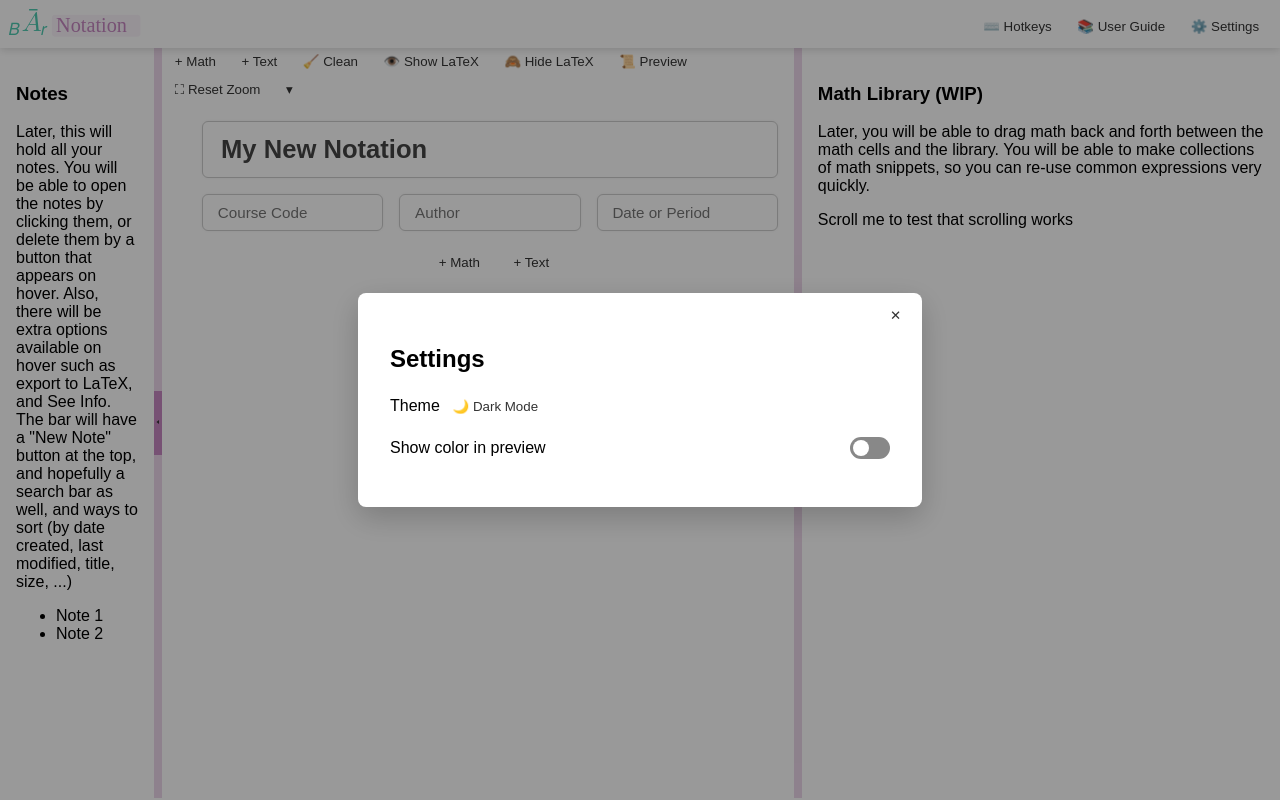
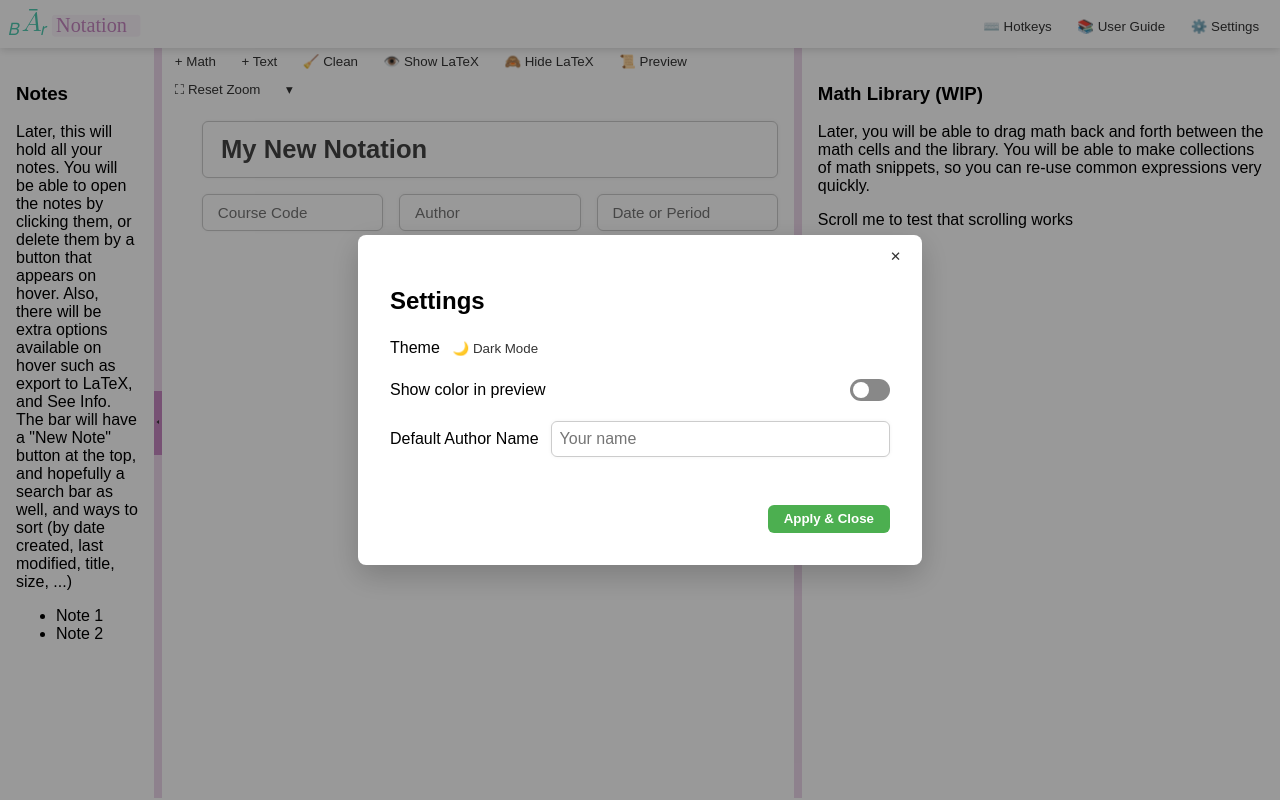
Before and after one commit to Kayyleigh/BarNotation, a React (Vite) app: page / in a window 1280 px wide. Both pictures are taken after a click on the button "⚙️ Settings". Built offline with nearby package versions, Linux system fonts and the light colour scheme; a web font is replaced by a local one.

Commit message:
name setting, auto-fill note author

```diff
--- a/src/components/editor/EditorPane.tsx
+++ b/src/components/editor/EditorPane.tsx
@@ -53,12 +53,22 @@ const EditorPane: React.FC<{ noteId: string | null; style?: React.CSSProperties
   // ---- Cell logic ----
   const [cells, setCells] = useState<CellData[]>([]);
 
-  const [metadata, setMetadata] = useState<NoteMetadata>({
+  // const [metadata, setMetadata] = useState<NoteMetadata>({
+  //   title: "My New Notation",
+  //   // courseCode: "",
+  //   // author: "",
+  //   // dateOrPeriod: ""
+  // });
+
+  const getInitialAuthor = () => {
+    const stored = localStorage.getItem("defaultAuthor");
+    return stored?.trim() || undefined;
+  };
+
+  const [metadata, setMetadata] = useState<NoteMetadata>(() => ({
     title: "My New Notation",
-    // courseCode: "",
-    // author: "",
-    // dateOrPeriod: ""
-  });
+    ...(getInitialAuthor() ? { author: getInitialAuthor() } : {}),
+  }));
 
   const addCell = (type: "math" | "text", index?: number) => {
     const newCell: CellData = {
--- a/src/components/editor/NoteMetadataSection.tsx
+++ b/src/components/editor/NoteMetadataSection.tsx
@@ -48,7 +48,7 @@ const NoteMetaDataSection: React.FC<Props> = ({ metadata, setMetadata, isPreview
           <input
             type="text"
             placeholder="Course Code"
-            value={metadata.courseCode}
+            value={metadata.courseCode ?? ""}
             onChange={(e) => setMetadata((prev) => ({ ...prev, courseCode: e.target.value }))}
             className={styles.metaInput}
           />
@@ -57,7 +57,7 @@ const NoteMetaDataSection: React.FC<Props> = ({ metadata, setMetadata, isPreview
           <input
             type="text"
             placeholder="Author"
-            value={metadata.author}
+            value={metadata.author ?? ""}
             onChange={(e) => setMetadata((prev) => ({ ...prev, author: e.target.value }))}
             className={styles.metaInput}
           />
@@ -66,7 +66,7 @@ const NoteMetaDataSection: React.FC<Props> = ({ metadata, setMetadata, isPreview
           <input
             type="text"
             placeholder="Date or Period"
-            value={metadata.dateOrPeriod}
+            value={metadata.dateOrPeriod ?? ""}
             onChange={(e) => setMetadata((prev) => ({ ...prev, dateOrPeriod: e.target.value }))}
             className={styles.metaInput}
           />
--- a/src/components/layout/MainLayout.tsx
+++ b/src/components/layout/MainLayout.tsx
@@ -28,6 +28,14 @@ const MainLayout: React.FC = () => {
 
   const toggleDarkMode = () => setIsDarkMode(prev => !prev);
   const toggleShowColorInPreview = () => setShowColorInPreview(prev => !prev);
+
+  const [authorName, setAuthorName] = useState(() => {
+    return localStorage.getItem("defaultAuthor") || "";
+  });
+
+  useEffect(() => {
+    localStorage.setItem("defaultAuthor", authorName);
+  }, [authorName]);
 
   useEffect(() => {
     document.body.classList.toggle("dark", isDarkMode);
@@ -73,6 +81,8 @@ const MainLayout: React.FC = () => {
           toggleDarkMode={toggleDarkMode}
           showColorInPreview={showColorInPreview}
           toggleShowColorInPreview={toggleShowColorInPreview}
+          authorName={authorName}
+          setAuthorName={setAuthorName}
         />
       )}
     </div>
--- a/src/components/modals/SettingsModal.tsx
+++ b/src/components/modals/SettingsModal.tsx
@@ -16,6 +16,7 @@ const SettingsModal: React.FC<{
   toggleShowColorInPreview,
 }) => {
   const contentRef = useRef<HTMLDivElement>(null);
+  const [authorName, setAuthorName] = React.useState(() => localStorage.getItem("defaultAuthor") || "");
 
   useEffect(() => {
     const handleEsc = (e: KeyboardEvent) => {
@@ -23,22 +24,23 @@ const SettingsModal: React.FC<{
     };
 
     const handleClickOutside = (e: MouseEvent) => {
-      if (
-        contentRef.current &&
-        !contentRef.current.contains(e.target as Node)
-      ) {
+      if (contentRef.current && !contentRef.current.contains(e.target as Node)) {
         onClose();
       }
     };
 
     window.addEventListener("keydown", handleEsc);
     document.addEventListener("mousedown", handleClickOutside);
-
     return () => {
       window.removeEventListener("keydown", handleEsc);
       document.removeEventListener("mousedown", handleClickOutside);
     };
   }, [onClose]);
+
+  // Save author name when changed
+  useEffect(() => {
+    localStorage.setItem("defaultAuthor", authorName.trim());
+  }, [authorName]);
 
   return (
     <div className="hotkey-overlay">
@@ -51,13 +53,14 @@ const SettingsModal: React.FC<{
           </Tooltip>
         </span>
         <h2>Settings</h2>
-        <div>
+
         <label>Theme</label>
         <Tooltip text="Toggle theme">
           <button onClick={toggleDarkMode} className="button">
             {isDarkMode ? "☀️ Light Mode" : "🌙 Dark Mode"}
           </button>
         </Tooltip>
+
         <label className="toggle-row">
           <span>Show color in preview</span>
           <Tooltip text="Toggle color use in preview mode">
@@ -71,12 +74,29 @@ const SettingsModal: React.FC<{
             </label>
           </Tooltip>
         </label>
+
+        <div className="settings-row">
+          <label htmlFor="defaultAuthor">Default Author Name</label>
+          <input
+            id="defaultAuthor"
+            type="text"
+            className="settings-input inline"
+            placeholder="Your name"
+            value={authorName}
+            onChange={(e) => setAuthorName(e.target.value)}
+          />
         </div>
-
-        {/* Add more settings here */}
+        <div className="settings-actions">
+          <Tooltip text="Apply changes and return to editor">
+            <button className="button primary" onClick={onClose}>
+              Apply & Close
+            </button>
+          </Tooltip>
+        </div>
       </div>
     </div>
   );
 };
 
+
 export default SettingsModal;
--- a/src/styles/settings.css
+++ b/src/styles/settings.css
@@ -54,3 +54,60 @@
   .switch input:checked + .slider::before {
     transform: translateX(18px);
   }
+
+  .settings-input {
+    width: 100%;
+    padding: 0.5em;
+    font-size: 1em;
+    border: 1px solid var(--math-editor-border);
+    border-radius: 6px;
+    box-shadow: 0 0 4px var(--math-editor-shadow);
+    background-color: var(--math-editor-bg);
+    color: var(--math-text-color);
+    box-sizing: border-box;
+    margin-top: 0.25em;
+    margin-bottom: 1em;
+  }
+
+  .settings-input:focus {
+    outline: none;
+    border-color: var(--selected-cell-bar);
+    box-shadow: 0 0 6px var(--selected-cell-bar);
+  }
+
+  .settings-row {
+    display: flex;
+    align-items: baseline;
+    margin-bottom: 1em;
+    gap: 0.75em;
+  }
+
+  .settings-row label {
+    margin: 0;
+    white-space: nowrap;
+  }
+
+  .settings-input.inline {
+    flex: 1;
+  }
+
+  .settings-actions {
+    display: flex;
+    justify-content: flex-end;
+    margin-top: 2em;
+  }
+
+  .button.primary {
+    background-color: var(--accent-color, #4caf50); /* green or theme-aware */
+    color: white;
+    padding: 0.5em 1.2em;
+    border: none;
+    border-radius: 6px;
+    font-weight: 600;
+    cursor: pointer;
+    transition: background-color 0.2s ease;
+  }
+
+  .button.primary:hover {
+    background-color: var(--accent-color-hover, #45a045);
+  }
```
Also changed, not shown: image-42.png (added), 1 other file (tests, documents, lock files or other folders). Lines whose indentation alone changed are shown as unchanged.
